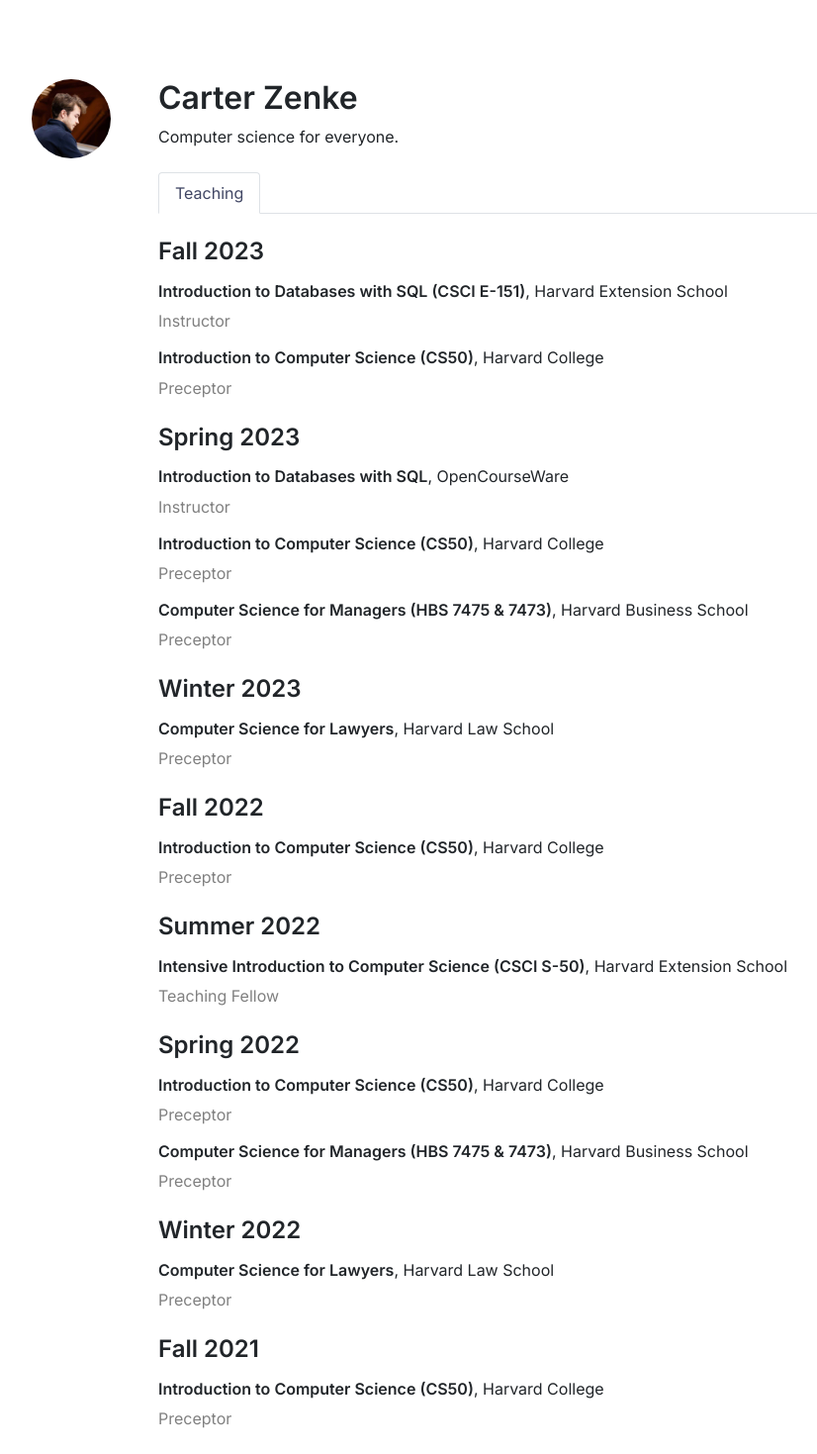
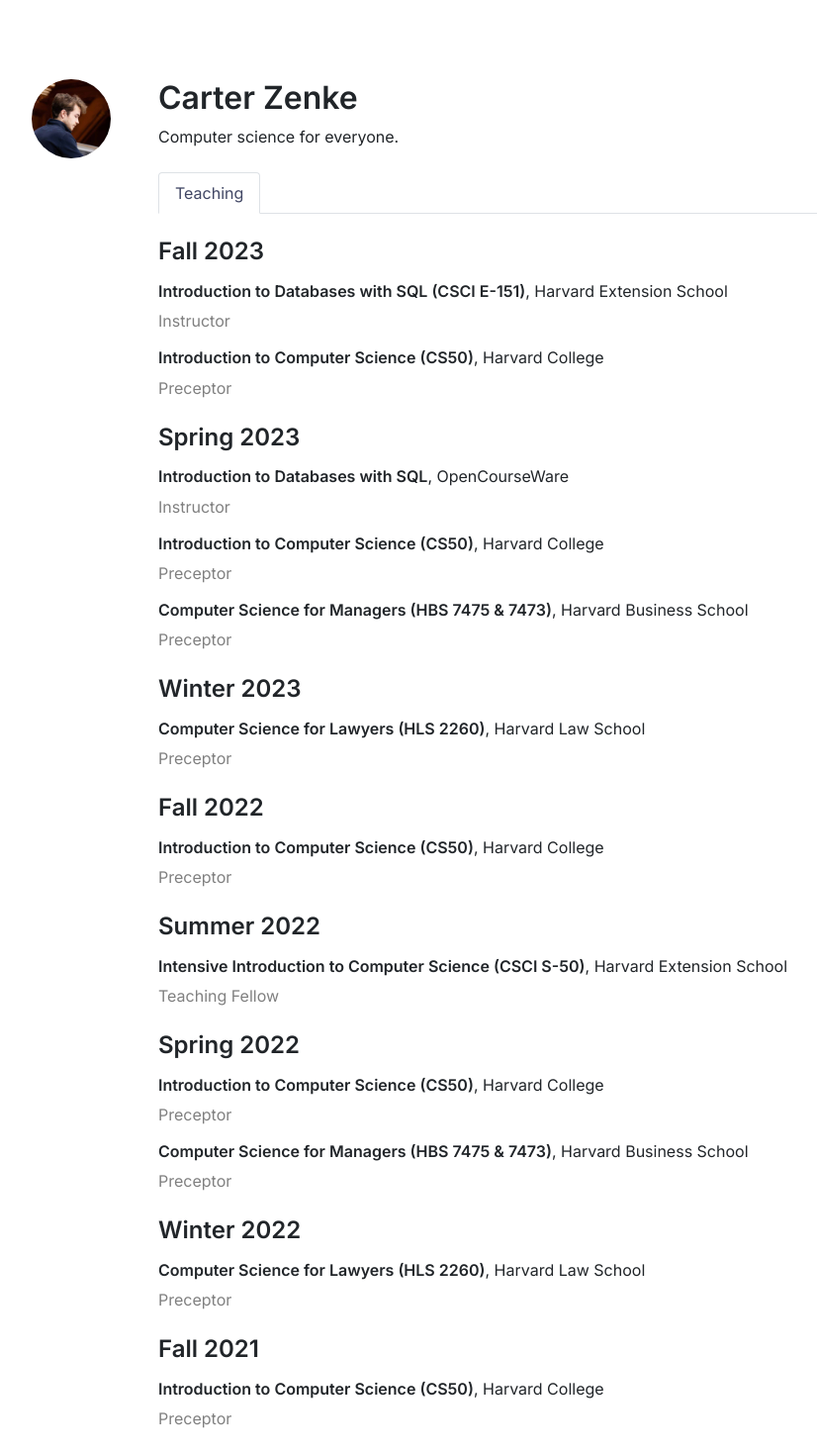
Before and after one commit to CarterZenke/jekyll-carterzenke.me, a Jekyll site: the page built from index.html, in a window 1280 px wide. Shown: the whole page at 99% size, without its empty margins (124-950 px from the left). Built offline with Jekyll 4.4.1, drawn with Linux system fonts in a browser that asks for light colours.

Commit message:
add HLS course #

```diff
--- a/index.html
+++ b/index.html
@@ -34,7 +34,7 @@
         <div class="term mb-4">
             <h4 class="mb-3" style="font-weight: 600">Winter 2023</h4>
             <div class="course mb-3">
-                <h6><span style="font-weight: 600">Computer Science for Lawyers</span>, Harvard Law School</h6>
+                <h6><span style="font-weight: 600">Computer Science for Lawyers (HLS 2260)</span>, Harvard Law School</h6>
                 <p style="color: grey;">Preceptor</p>
             </div>
         </div>
@@ -66,7 +66,7 @@
         <div class="term mb-4">
             <h4 class="mb-3" style="font-weight: 600">Winter 2022</h4>
             <div class="course mb-3">
-                <h6><span style="font-weight: 600">Computer Science for Lawyers</span>, Harvard Law School</h6>
+                <h6><span style="font-weight: 600">Computer Science for Lawyers (HLS 2260)</span>, Harvard Law School</h6>
                 <p style="color: grey;">Preceptor</p>
             </div>
         </div>
```
